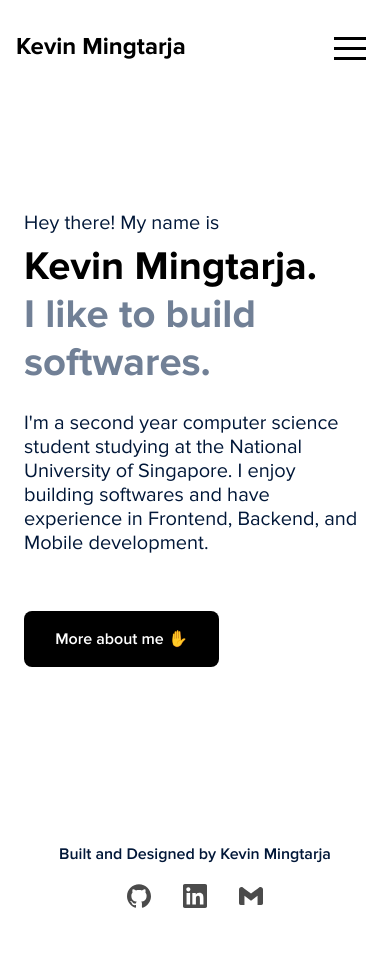
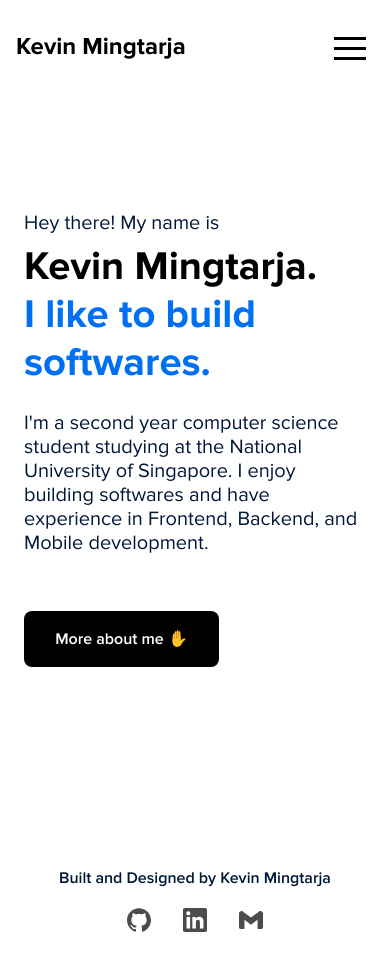
Before and after one commit to kevinmingtarja/kevinmingtarja.com-v1, a Next.js app: page / in a window 390 px wide. Before the commit the page ends 937 px from the top, so only its background shows below. Built offline with nearby package versions, Linux system fonts and the light colour scheme.

Commit message:
Enhance stylings for mobile

```diff
--- a/components/Button/Button.module.scss
+++ b/components/Button/Button.module.scss
@@ -105,3 +105,15 @@
     padding: var(--spacing-xs) var(--spacing-base);
   }
 }
+
+@media screen and (max-width: 480px) {
+  .button {
+    &:hover {
+      transform: scale(1);
+    }
+    &:active {
+      transform: scale(1);
+      opacity: 80%;
+    }
+  }
+}
--- a/components/Footer/Footer.module.scss
+++ b/components/Footer/Footer.module.scss
@@ -28,7 +28,7 @@
   .footer {
     flex-direction: column;
     padding: 0;
-    padding-bottom: var(--spacing-lg);
+    margin-bottom: var(--spacing-xl);
     height: auto;
   }
 
--- a/components/Link/index.tsx
+++ b/components/Link/index.tsx
@@ -21,8 +21,8 @@ const Link = ({
   ...linkProps
 }: LinkProps) => {
   const cn = cx(
-    styles.link,
     {
+      [styles.link]: (children as any).type.name !== "Button",
       [styles.textLink]:
         (children as any).type.name === "Text" ||
         (children as any).type.name === "Heading",
--- a/components/Navbar/Navbar.module.scss
+++ b/components/Navbar/Navbar.module.scss
@@ -81,6 +81,7 @@
 
 @media screen and (max-width: 480px) {
   .nav {
+    position: fixed;
     padding: var(--spacing-lg) var(--spacing-base) 0 var(--spacing-base);
   }
 
--- a/components/Sidebar/Sidebar.module.scss
+++ b/components/Sidebar/Sidebar.module.scss
@@ -1,3 +1,19 @@
+.backdrop {
+  position: fixed;
+  top: 0;
+  right: 0;
+  bottom: 0;
+  left: 0;
+  background-color: rgba(0, 0, 0, 0);
+  z-index: -1000;
+  transition: 0.3s ease-in;
+
+  &.backdropOpen {
+    background-color: rgba(0, 0, 0, 0.55);
+    z-index: 990;
+  }
+}
+
 .container {
   position: absolute;
 
--- a/components/Sidebar/index.tsx
+++ b/components/Sidebar/index.tsx
@@ -5,34 +5,40 @@ import Link from "next/link"
 import { Heading } from "../index"
 
 import styles from "./Sidebar.module.scss"
+import { SiRedhatopenshift } from "react-icons/si"
 
 const Sidebar = ({
   isOpen,
-  backgroundColor,
+  setOpen,
 }: {
   isOpen: boolean
   setOpen: React.Dispatch<React.SetStateAction<boolean>>
-  backgroundColor?: string
 }) => {
   return (
-    <SidebarContainer backgroundColor={backgroundColor} isOpen={isOpen}>
+    // eslint-disable-next-line jsx-a11y/click-events-have-key-events
+    <div
+      className={cx(styles.backdrop, { [styles.backdropOpen]: isOpen })}
+      onClick={() => setOpen(false)}
+    >
+      <SidebarContainer isOpen={isOpen}>
         <SidebarWrapper>
           <SidebarMenu>
             <SidebarLink href="about">
-            <Heading level={6}>Placeholder</Heading>
+              <Heading level={6}>About</Heading>
             </SidebarLink>
             <SidebarLink href="discover">
-            <Heading level={6}>Placeholder</Heading>
+              <Heading level={6}>Blog</Heading>
             </SidebarLink>
             <SidebarLink href="services">
-            <Heading level={6}>Placeholder</Heading>
+              <Heading level={6}>Experience</Heading>
             </SidebarLink>
             <SidebarLink href="signup">
-            <Heading level={6}>Placeholder</Heading>
+              <Heading level={6}>Projects</Heading>
             </SidebarLink>
           </SidebarMenu>
         </SidebarWrapper>
       </SidebarContainer>
+    </div>
   )
 }
 
--- a/pages/index.tsx
+++ b/pages/index.tsx
@@ -1,7 +1,7 @@
 import Head from "next/head"
 import Image from "next/image"
 
-import { Button, Heading, Text } from "~/components/index"
+import { Button, Heading, Link, Text } from "~/components/index"
 
 import styles from "../styles/Home.module.css"
 
@@ -11,7 +11,7 @@ export default function Home() {
       <Head>
         <title>Kevin Mingtarja</title>
         <meta
-          content="I'm a second year student at NUS studying Computer Science"
+          content="I'm a second year student at NUS studying Computer Science at NUS"
           name="description"
         />
         <link href="/favicon.ico" rel="icon" />
@@ -19,10 +19,10 @@ export default function Home() {
 
       <main className={styles.main}>
         <div className={styles.intro}>
-          <Text className={styles.subheading}>Hey there! My name is</Text>
+          <Text className={styles.introText}>Hey there! My name is</Text>
           <Heading level={1}>Kevin Mingtarja.</Heading>
 
-          <Heading color="ash600" level={1}>
+          <Heading className={styles.subheading} level={1}>
             I like to build softwares.
           </Heading>
 
@@ -32,7 +32,9 @@ export default function Home() {
             }
           </Text>
         </div>
-        <Button className={styles.ctaButton}>More about me ✋</Button>
+        <Link className={styles.ctaButton} href="/about">
+          <Button>More about me ✋</Button>
+        </Link>
         {/* <h1 className={styles.title}>
           Welcome to <a href="https://nextjs.org">Next.js!</a>
         </h1>
--- a/styles/Home.module.css
+++ b/styles/Home.module.css
@@ -3,13 +3,11 @@
   display: flex;
   flex-direction: column;
   justify-content: center;
-
-  height: 100vh;
+  margin-bottom: var(--spacing-lg);
 }
 
 .main {
-  padding: max(30vh, var(--top-inset)) var(--spacing-8xl) var(--spacing-base)
-    var(--spacing-8xl);
+  padding: max(30vh, var(--top-inset)) var(--spacing-8xl) 0 var(--spacing-8xl);
   flex: 1;
   display: flex;
   flex-direction: column;
@@ -18,8 +16,12 @@
 .intro {
 }
 
+.introText {
+  margin-bottom: var(--spacing-xs);
+}
+
 .subheading {
-  margin-bottom: var(--spacing-xs);
+  color: var(--primary-blue);
 }
 
 .info {
--- a/styles/globals.css
+++ b/styles/globals.css
@@ -47,6 +47,8 @@ code {
 :root {
   /* COLORS */
   --primary-blue: #0070f3;
+  --primary-blue-dark: #0062d2;
+  --primary-blue-light: #2f90ff;
   --success: rgb(46, 176, 98); /* #2eb062 */
   --success-10: rgba(46, 176, 98, 0.1);
   --danger: rgb(250, 74, 87); /* #fa4a57 */
```
Lines whose indentation alone changed are shown as unchanged.
